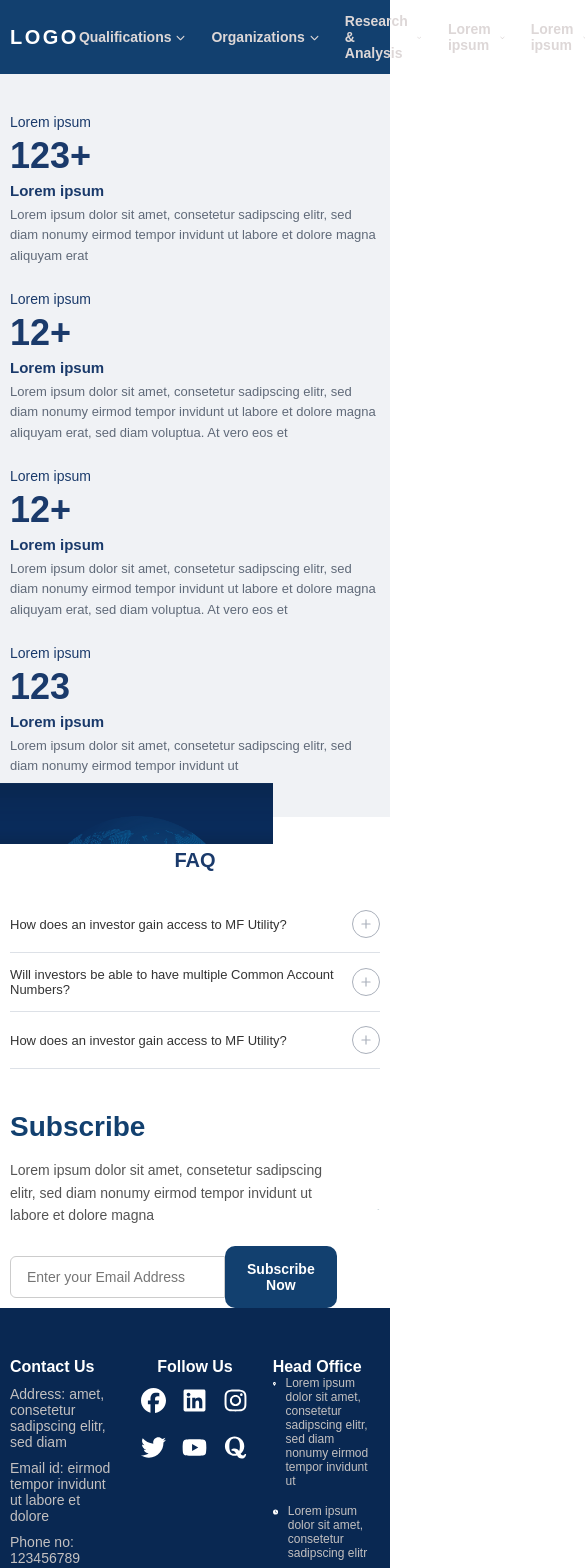
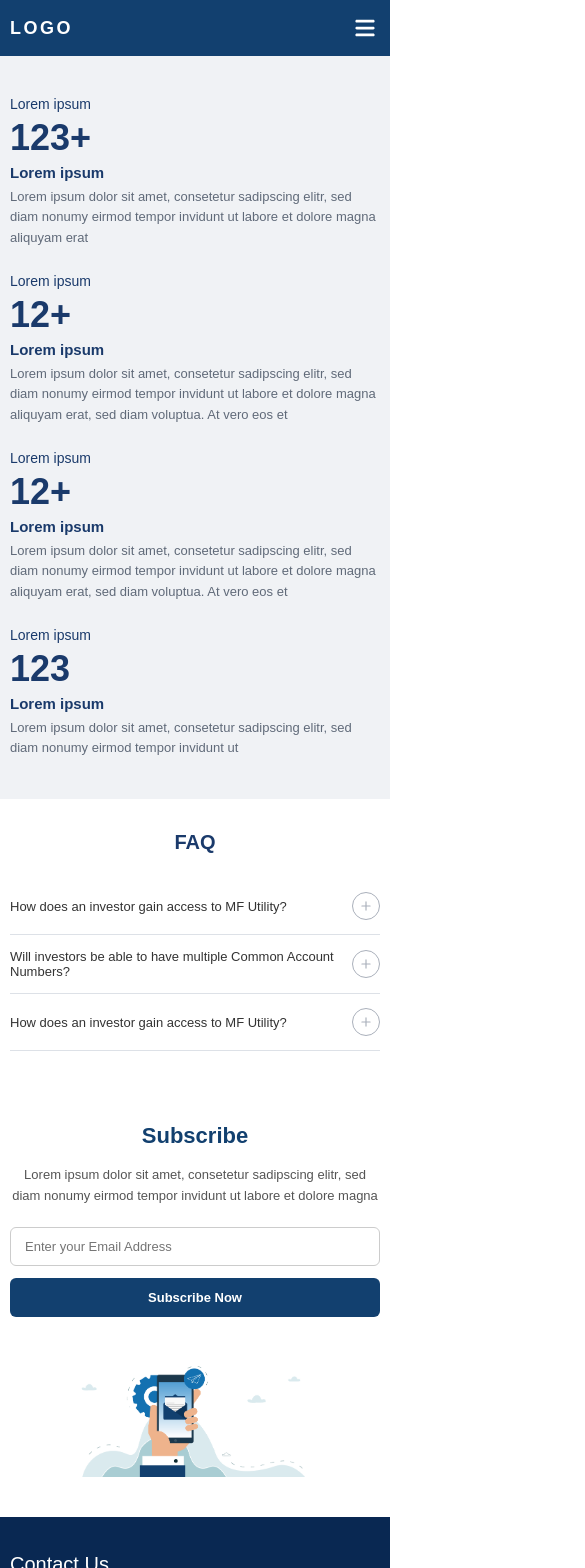
Before and after one commit to InterviewRepoes/Toggle-Head-Landing-Page, a React (Vite) app: page / in a window 390 px wide. Shown: the top 1568 px of the page, 585 px wide, since content can reach past the window. Built offline with nearby package versions, Linux system fonts and the light colour scheme; a web font is replaced by a local one.

Commit message:
Form Section made  responsive + Header Section  and footer section made responsive

```diff
--- a/src/components/common/Footer/Footer.jsx
+++ b/src/components/common/Footer/Footer.jsx
@@ -16,7 +16,7 @@ import footer_img from "../../../assets/Footer/footer.png"
 const Footer = () => {
     return (
         <>
-            <div className={`${style.bg_color}  `}>
+            <div className={`${style.bg_color}  relative`}>
                 <img src={footer_img} className={`${style.img} absolute`} alt="" />
                 <div className={`${style.footer_padding} container relative  index`}>
                     <div className={`${style.grid}`}>
@@ -38,7 +38,7 @@ const Footer = () => {
                         </div>
 
                         <div className={`follow_card ${style.follow_card}`}>
-                            <h4 className={`${style.heading} text-center`}>Follow Us</h4>
+                            <h4 className={`${style.heading} text-center`}>Follow us</h4>
                             <div className={`${style.social_icons}`}>
                                 <a href=""><FaFacebook /></a>
                                 <a href=""><FaLinkedin /></a>
@@ -49,7 +49,7 @@ const Footer = () => {
                             </div>
                         </div>
 
-                        <div className="head_office">
+                        <div className={`${style.head_office}`}>
                             <h4>Head Office</h4>
 
                             <div className={`${style.gap}`}>
@@ -62,7 +62,7 @@ const Footer = () => {
                                 </div>
 
                                 <div className={`${style.office_gap} flex gap`}>
-                                    <FaClock />
+                                    <FaRegClock />
                                     <p>
                                         Lorem ipsum dolor sit amet, consetetur sadipscing elitr
                                     </p>
--- a/src/components/common/Footer/Footer.module.css
+++ b/src/components/common/Footer/Footer.module.css
@@ -2,7 +2,6 @@
     background-color: #092852;
     color: #fff;
 }
-
 
 .grid {
     display: grid;
@@ -32,12 +31,11 @@
     display: flex;
     flex-direction: column;
     gap: 10px;
-
 }
 
 .contact_card a {
     font-size: 14px;
-    color: #c3c0c0;
+    color: #b5b5b5;
     text-decoration: none;
 }
 
@@ -52,26 +50,23 @@
     flex-wrap: wrap;
     justify-content: center;
     gap: 16px;
-    margin-top: 12px;
+    /* margin-top: 12px; */
 }
 
 .social_icons a {
     font-size: 25px;
     color: #fff;
     transition: opacity 0.2s ease;
+    margin: 5px;
 }
 
 .social_icons a:hover {
     opacity: 0.7;
 }
 
-/* h4 {
-    margin-bottom: 20px;
-} */
-
 p {
     font-size: 12px;
-    color: #c3c0c0;
+    color: #b5b5b5;
 }
 
 .office_gap {
@@ -79,6 +74,58 @@ p {
 }
 
 .img {
-    width: 70%;
-    bottom: 0;
+    width: 91%;
+    bottom: -1%;
+    left: 2%;
 }
+
+.contact_card h4,
+.follow_card h4,
+.head_office h4 {
+    margin-bottom: 15px;
+    font-size: 20px;
+    font-weight: 400;
+}
+
+@media (max-width: 900px) {
+    .grid {
+        grid-template-columns: repeat(2, 1fr);
+        gap: 32px;
+    }
+
+    .follow_card {
+        align-items: flex-start;
+    }
+
+    .img {
+        display: none;
+    }
+}
+
+@media (max-width: 600px) {
+    .grid {
+        grid-template-columns: 1fr;
+        gap: 28px;
+    }
+
+    .footer_padding {
+        padding-top: 36px;
+        padding-bottom: 36px;
+    }
+
+    .follow_card {
+        align-items: flex-start;
+    }
+
+    .social_icons {
+        justify-content: flex-start;
+    }
+
+    .bottom_bar {
+        padding: 12px 0;
+    }
+
+    .bottom_bar p {
+        font-size: 11px;
+    }
+}
--- a/src/components/common/Header/Header.jsx
+++ b/src/components/common/Header/Header.jsx
@@ -1,6 +1,6 @@
 import React, { useState } from 'react'
 import style from './Header.module.css'
-import { FaChevronDown, FaMagnifyingGlass } from 'react-icons/fa6'
+import { FaChevronDown, FaBars, FaXmark } from 'react-icons/fa6'
 import { FaSearch } from "react-icons/fa";
 
 const navLinks = [
@@ -12,16 +12,25 @@ const navLinks = [
 ]
 
 const Header = () => {
+    const [menuOpen, setMenuOpen] = useState(false)
 
     return (
         <header className={style.header}>
             <div className={`container ${style.navbar} flex align_center`}>
                 <div className={style.logo}>LOGO</div>
 
-                <div className={`${style.gap} flex `}>
+                <button
+                    className={style.hamburger}
+                    onClick={() => setMenuOpen(!menuOpen)}
+                    aria-label="Toggle menu"
+                >
+                    {menuOpen ? <FaXmark /> : <FaBars />}
+                </button>
+
+                <div className={`${style.nav_wrapper} ${menuOpen ? style.nav_open : ''}`}>
                     <nav className={style.nav}>
                         {navLinks.map((link, index) => (
-                            <a key={index} href="#" className={`${style.nav_link} ${style.gap_navabar} flex align_center  text_none`}>
+                            <a key={index} href="#" className={`${style.nav_link} ${style.gap_navabar} flex align_center text_none`}>
                                 {link.label}
                                 <FaChevronDown className={style.chevron} />
                             </a>
@@ -36,7 +45,7 @@ const Header = () => {
                     </div>
                 </div>
             </div>
-        </header >
+        </header>
     )
 }
 
--- a/src/components/common/Header/Header.module.css
+++ b/src/components/common/Header/Header.module.css
@@ -2,6 +2,8 @@
     background-color: #12406F;
     padding-top: 13px;
     padding-bottom: 13px;
+    position: relative;
+    z-index: 100;
 }
 
 .nav_link {
@@ -19,9 +21,16 @@
 
 .navbar {
     justify-content: space-between;
+    position: relative;
 }
 
 .gap {
+    gap: 32px;
+}
+
+.nav_wrapper {
+    display: flex;
+    align-items: center;
     gap: 32px;
 }
 
@@ -67,3 +76,91 @@
 .ingap {
     gap: 10px;
 }
+
+.hamburger {
+    display: none;
+    background: none;
+    border: none;
+    color: #fff;
+    font-size: 22px;
+    cursor: pointer;
+    padding: 4px;
+    line-height: 1;
+}
+
+@media (max-width: 900px) {
+    .nav {
+        gap: 16px;
+    }
+
+    .nav_wrapper {
+        gap: 16px;
+    }
+
+    .nav_link {
+        font-size: 13px;
+    }
+}
+
+@media (max-width: 768px) {
+    .hamburger {
+        display: flex;
+        align-items: center;
+        justify-content: center;
+    }
+
+    .nav_wrapper {
+        display: none;
+        flex-direction: column;
+        align-items: flex-start;
+        gap: 0;
+        position: absolute;
+        top: 100%;
+        left: 0;
+        right: 0;
+        background-color: #12406F;
+        padding: 16px 20px 24px;
+        z-index: 99;
+        box-shadow: 0 8px 24px rgba(0, 0, 0, 0.3);
+    }
+
+    .nav_open {
+        display: flex;
+    }
+
+    .nav {
+        flex-direction: column;
+        gap: 14px;
+        width: 100%;
+        padding-bottom: 16px;
+        border-bottom: 1px solid rgba(255, 255, 255, 0.15);
+    }
+
+    .nav_link {
+        font-size: 14px;
+        width: 100%;
+        padding: 4px 0;
+    }
+
+    .ingap {
+        padding-top: 16px;
+        width: 100%;
+        justify-content: flex-start;
+    }
+
+    .enrolment_btn {
+        padding: 9px 18px;
+        font-size: 14px;
+    }
+}
+
+@media (max-width: 480px) {
+    .logo {
+        font-size: 18px;
+    }
+
+    .enrolment_btn {
+        padding: 8px 14px;
+        font-size: 13px;
+    }
+}
--- a/src/components/layout/Form/Form.module.css
+++ b/src/components/layout/Form/Form.module.css
@@ -31,7 +31,6 @@
     margin: 0;
 }
 
-/* Form Row */
 .subscribe_form {
     display: flex;
     align-items: center;
@@ -49,6 +48,7 @@
     outline: none;
     background: #fff;
     transition: border-color 0.2s ease;
+    min-width: 0;
 }
 
 .email_input:focus {
@@ -65,6 +65,7 @@
     transition: background-color 0.2s ease;
     border: none;
     border-radius: 10px;
+    white-space: nowrap;
 }
 
 .subscribe_btn:hover {
@@ -82,3 +83,88 @@
     width: 100%;
     object-fit: contain;
 }
+
+@media (max-width: 900px) {
+    .subscribe_wrapper {
+        gap: 28px;
+    }
+
+    .subscribe_heading {
+        font-size: 24px;
+    }
+
+    .subscribe_btn {
+        padding: 13px 16px;
+        font-size: 13px;
+    }
+}
+
+@media (max-width: 768px) {
+    .subscribe_section {
+        padding: 40px 0;
+    }
+
+    .subscribe_wrapper {
+        flex-direction: column;
+        gap: 32px;
+        text-align: center;
+    }
+
+    .subscribe_left {
+        width: 100%;
+        align-items: center;
+    }
+
+    .subscribe_desc {
+        max-width: 100%;
+    }
+
+    .subscribe_form {
+        width: 100%;
+        flex-direction: column;
+        gap: 12px;
+    }
+
+    .email_input {
+        width: 100%;
+        border-radius: 6px;
+    }
+
+    .subscribe_btn {
+        width: 100%;
+        border-radius: 6px;
+        padding: 14px 20px;
+    }
+
+    .subscribe_right {
+        width: 100%;
+    }
+
+    .subscribe_img {
+        max-width: 400px;
+    }
+}
+
+@media (max-width: 480px) {
+    .subscribe_heading {
+        font-size: 22px;
+    }
+
+    .subscribe_desc {
+        font-size: 13px;
+    }
+
+    .email_input {
+        font-size: 13px;
+        padding: 11px 14px;
+    }
+
+    .subscribe_btn {
+        font-size: 13px;
+        padding: 12px 16px;
+    }
+
+    .subscribe_img {
+        max-width: 280px;
+    }
+}
```
Also changed, not shown: src/assets/Footer/footer.png.
